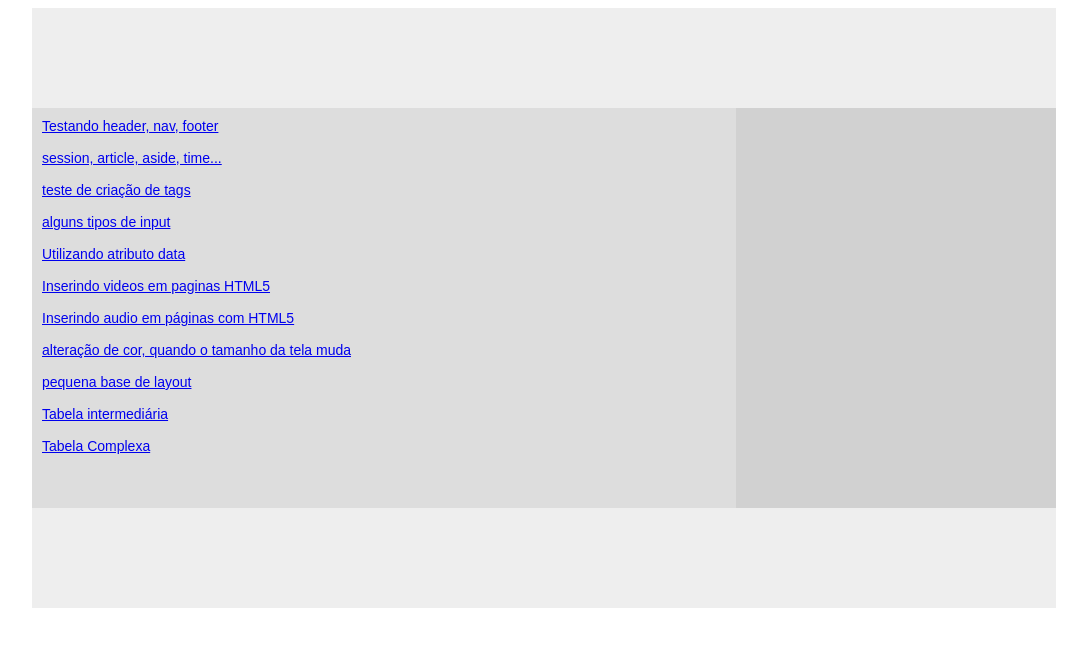
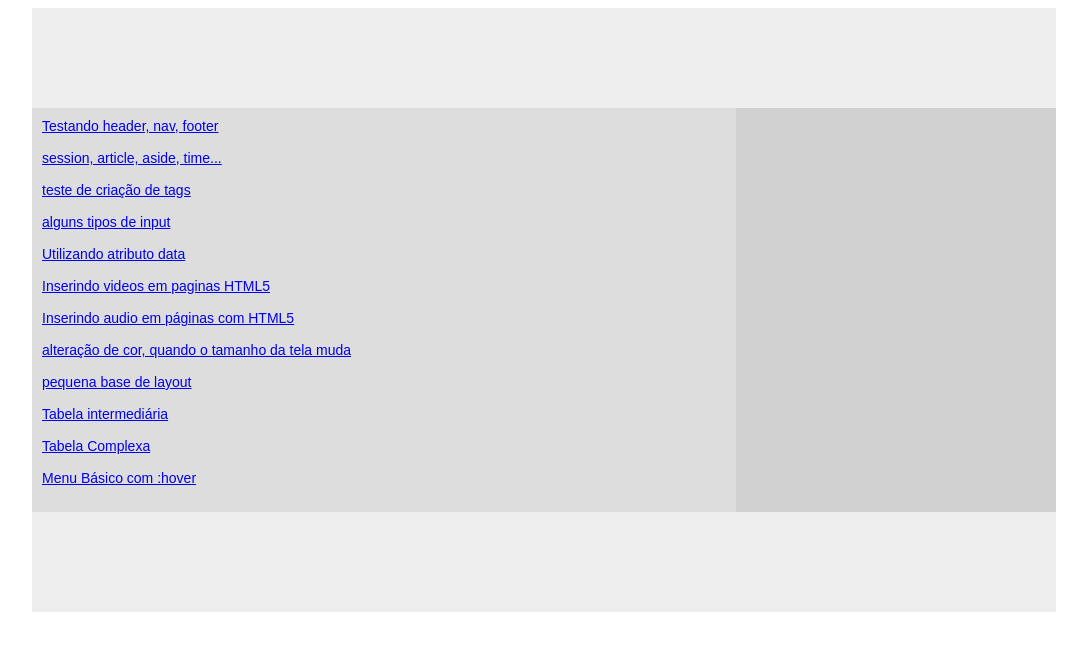
Before and after one commit to developer-sp/html5-css3, a plain HTML site: page index.html in a window 1280 px wide. Shown: the whole page, without its empty margins (96-1183 px from the left). Drawn offline with Linux system fonts and the light colour scheme.

Commit message:
Adicionado menu básico com hover

```diff
--- a/index.html
+++ b/index.html
@@ -70,6 +70,11 @@
 				</div>
 				<br>
 
+				<div>
+					<a href="menu_basico/index.html">Menu Básico com :hover</a>
+				</div>
+				<br>
+
 
 
 			</section>
--- /dev/null
+++ b/menu_basico/style.css
@@ -0,0 +1,19 @@
+div{
+	width: 100%;
+	height: 50px;
+	background-color: blue;
+	line-height: 50px;
+}
+a{
+	color: white;
+	cursor: pointer;
+	margin-left: 10px;
+	padding: 10px;
+	font-size: 25px;
+	text-decoration:none;
+
+}
+a:hover {
+	background-color: white;
+	color: blue;
+}
```
Also changed, not shown: menu_basico/index.html (added, +18 -0 lines).
